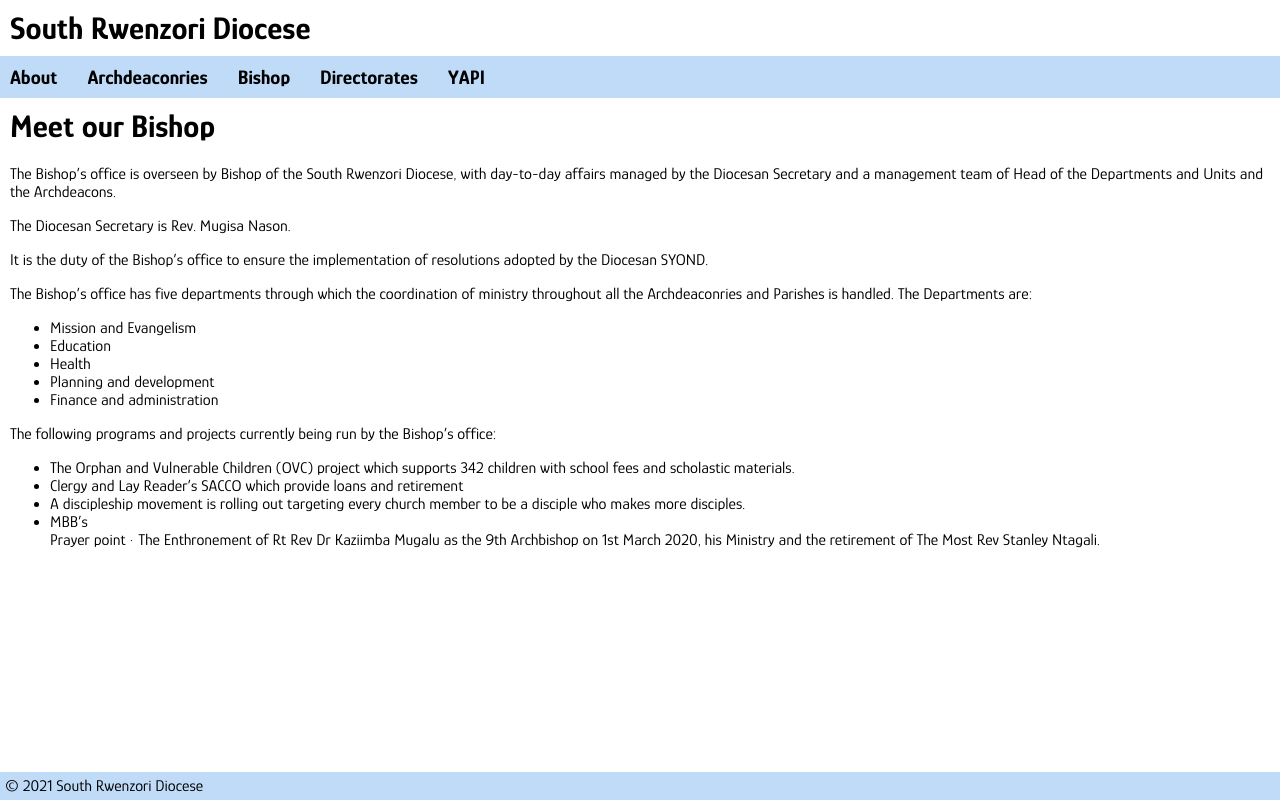
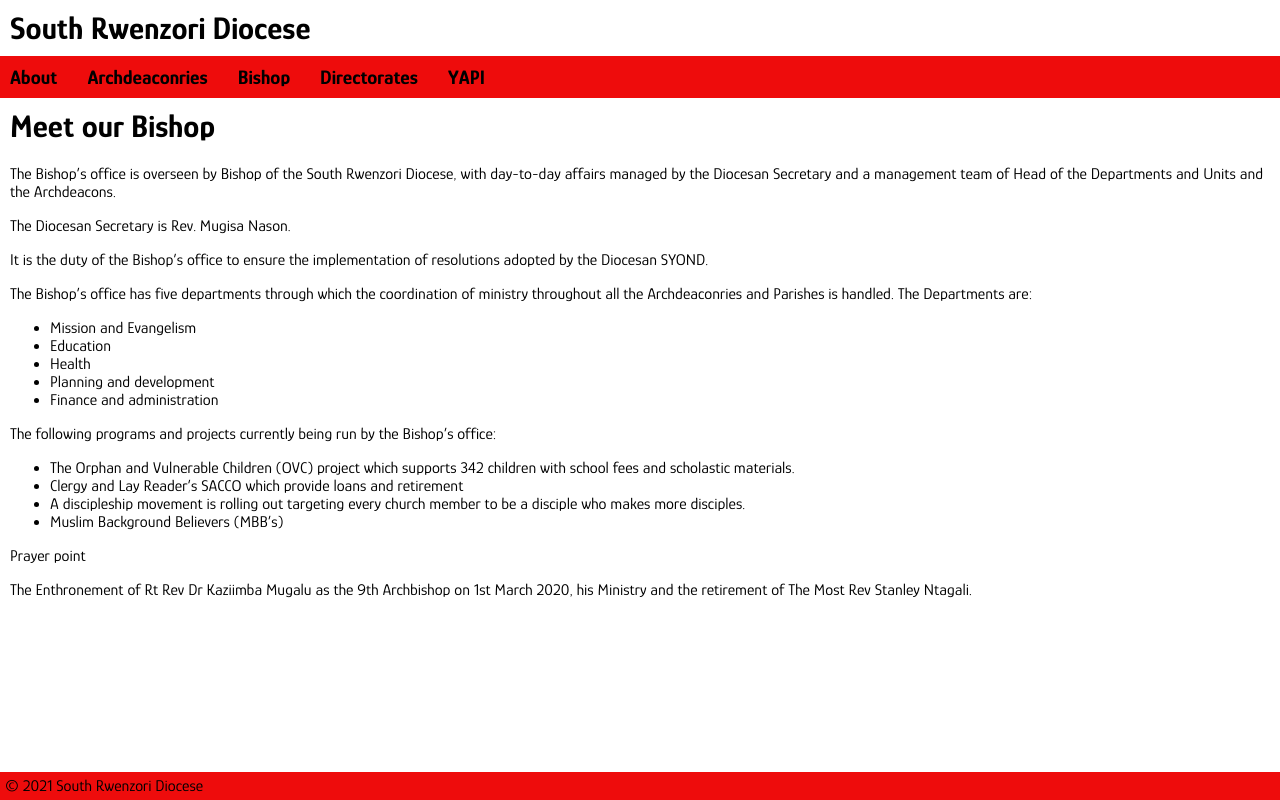
Before and after one commit to BenRStutzman/south-rwenzori-diocese-website, a PHP site: page /bishop in a window 1280 px wide. Run offline with PHP 8.4, Linux system fonts and the light colour scheme.

Commit message:
keep editing bishop page

```diff
--- a/bishop/index.php
+++ b/bishop/index.php
@@ -28,11 +28,10 @@
                 <li>The Orphan and Vulnerable Children (OVC) project which supports  342 children with school fees and scholastic materials.</li>
                 <li>Clergy and Lay Reader’s SACCO which provide loans and retirement</li>
                 <li>A discipleship movement is rolling out targeting every church member to be a disciple who makes more disciples.</li>
-                <li>MBB’s</li>
-
-Prayer point
-
-· The Enthronement of Rt Rev Dr Kaziimba Mugalu as the 9th Archbishop on 1st March 2020, his Ministry and the retirement of The Most Rev Stanley Ntagali.
+                <li>Muslim Background Believers (MBB’s)</li>
+            </ul>
+            <p>Prayer point<p>
+            <p>The Enthronement of Rt Rev Dr Kaziimba Mugalu as the 9th Archbishop on 1st March 2020, his Ministry and the retirement of The Most Rev Stanley Ntagali.</p>
         </section>
     </main>
     <?php include "{$_SERVER['DOCUMENT_ROOT']}/shared/_footer.php"; ?>
--- a/css/site.css
+++ b/css/site.css
@@ -29,7 +29,7 @@
 }
 
 footer, nav {
-    background-color: #BFDBF7;
+    background-color: #ee0c0c;
 }
 
 header h1 {
--- a/index.php
+++ b/index.php
@@ -11,7 +11,7 @@
     <?php include "{$_SERVER['DOCUMENT_ROOT']}/shared/_header.php"; ?>
     <main>
         <h1>South Rwenzori Diocese</h1>
-        <img class="main-img" src="img/StPaulsCathedral.JPG" alt="St. Paul's Cathedral" />
+        <img class="main-img" src="images/StPaulsCathedral.JPG" alt="St. Paul's Cathedral" />
         <section>
             <h2>Who are we?</h2>
             <p>South Rwenzori Diocese was founded in 1984 as...</p>
```
Also changed, not shown: images/StPaulsCathedral.JPG (renamed from img/StPaulsCathedral.JPG).
